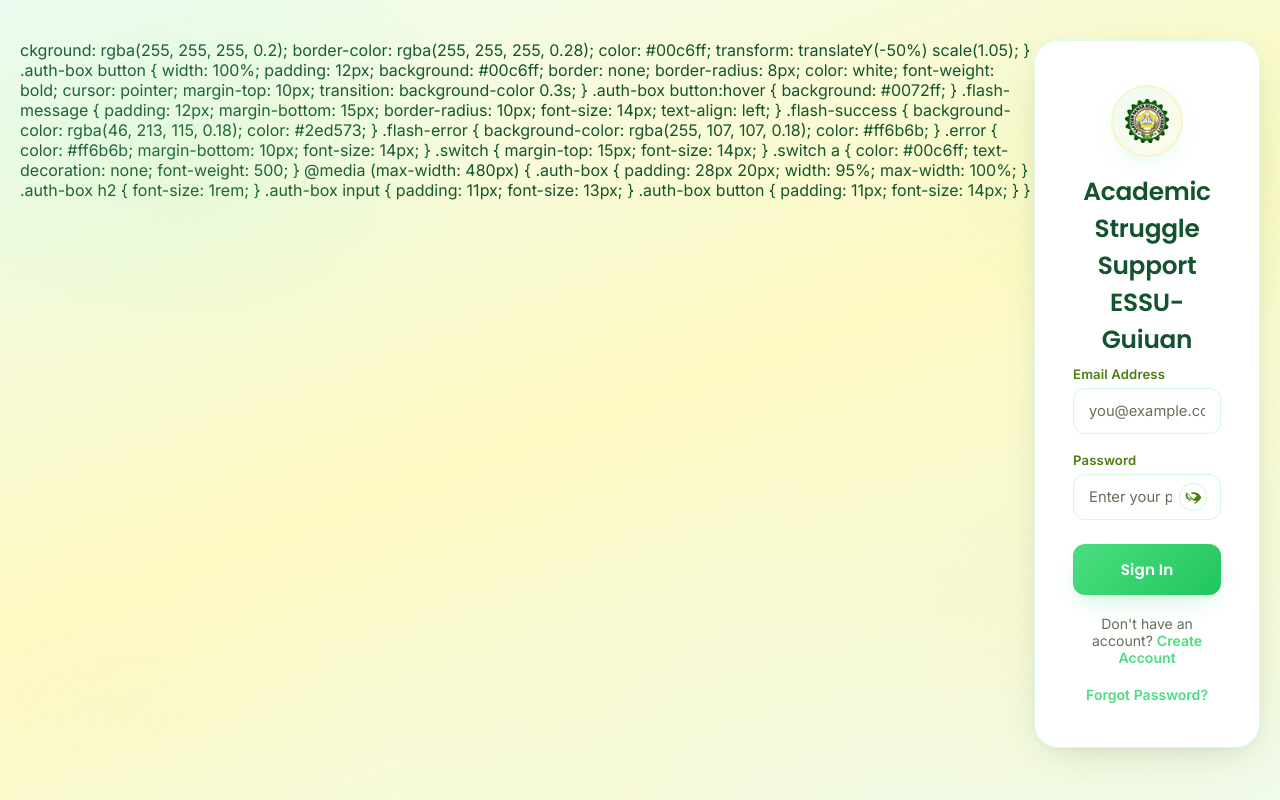
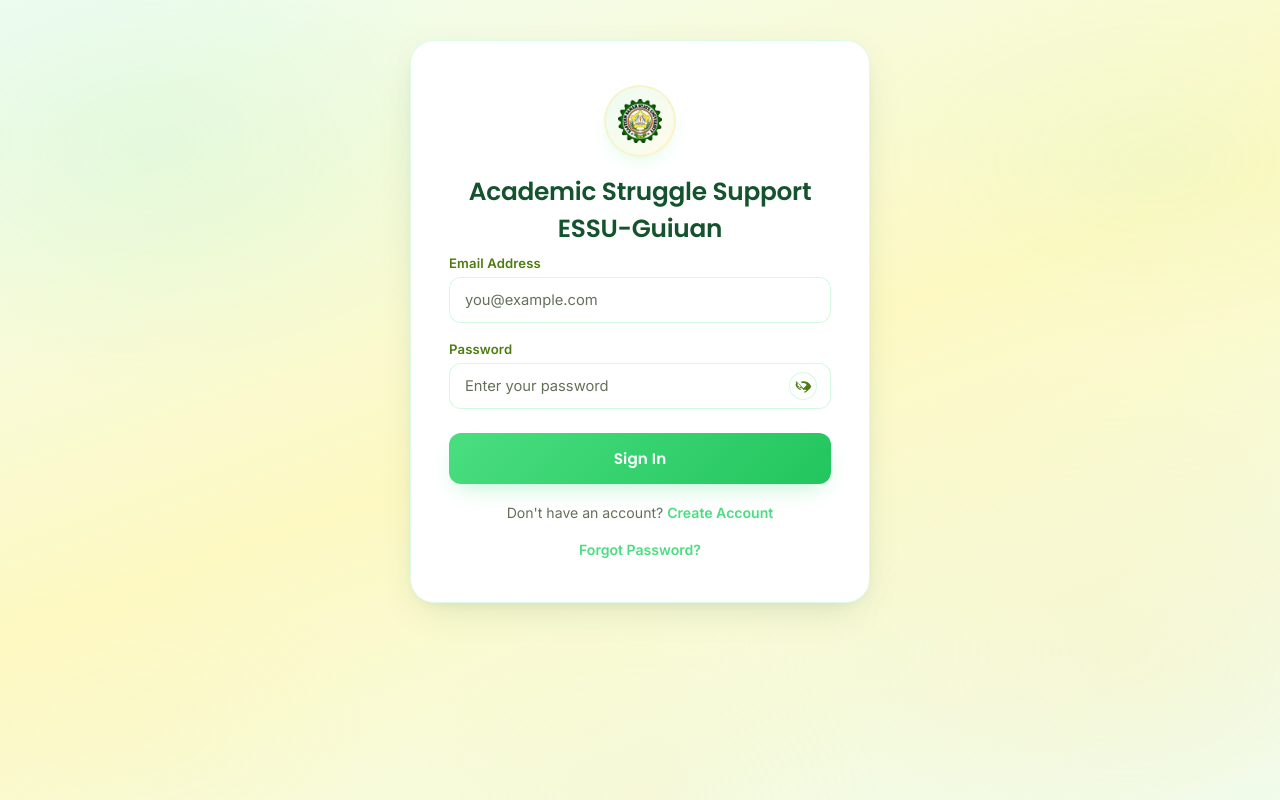
Before and after one commit to caranzaalex02-tech/Academic-Struggle-Chatbot, a Flask app: page /login in a window 1280 px wide. Run offline with Flask 3, Linux system fonts and the light colour scheme; some libraries are stand-ins or nearby versions.

Commit message:
Fix: Clean up leftover inline styles from login.html

```diff
--- a/templates/login.html
+++ b/templates/login.html
@@ -7,39 +7,9 @@
     <link rel="preconnect" href="https://fonts.googleapis.com">
     <link rel="preconnect" href="https://fonts.gstatic.com" crossorigin>
     <link href="https://fonts.googleapis.com/css2?family=Poppins:wght@400;500;600&display=swap" rel="stylesheet">
-    <link rel="stylesheet" href="{{ url_for('static', filename='css/auth.css') }}">ckground: rgba(255, 255, 255, 0.2);
-            border-color: rgba(255, 255, 255, 0.28);
-            color: #00c6ff;
-            transform: translateY(-50%) scale(1.05);
-        }
-        .auth-box button {
-            width: 100%;
-            padding: 12px;
-            background: #00c6ff;
-            border: none;
-            border-radius: 8px;
-            color: white;
-            font-weight: bold;
-            cursor: pointer;
-            margin-top: 10px;
-            transition: background-color 0.3s;
-        }
-        .auth-box button:hover { background: #0072ff; }
-        .flash-message { padding: 12px; margin-bottom: 15px; border-radius: 10px; font-size: 14px; text-align: left; }
-        .flash-success { background-color: rgba(46, 213, 115, 0.18); color: #2ed573; }
-        .flash-error { background-color: rgba(255, 107, 107, 0.18); color: #ff6b6b; }
-        .error { color: #ff6b6b; margin-bottom: 10px; font-size: 14px; }
-        .switch { margin-top: 15px; font-size: 14px; }
-        .switch a { color: #00c6ff; text-decoration: none; font-weight: 500; }
-        @media (max-width: 480px) {
-            .auth-box { padding: 28px 20px; width: 95%; max-width: 100%; }
-            .auth-box h2 { font-size: 1rem; }
-            .auth-box input { padding: 11px; font-size: 13px; }
-            .auth-box button { padding: 11px; font-size: 14px; }
-        }
-    </style>
     <link rel="stylesheet" href="{{ url_for('static', filename='css/auth.css') }}">
-</head>
+  </head>
+<body>
 <body>
 
 <div class="auth-box">
```
